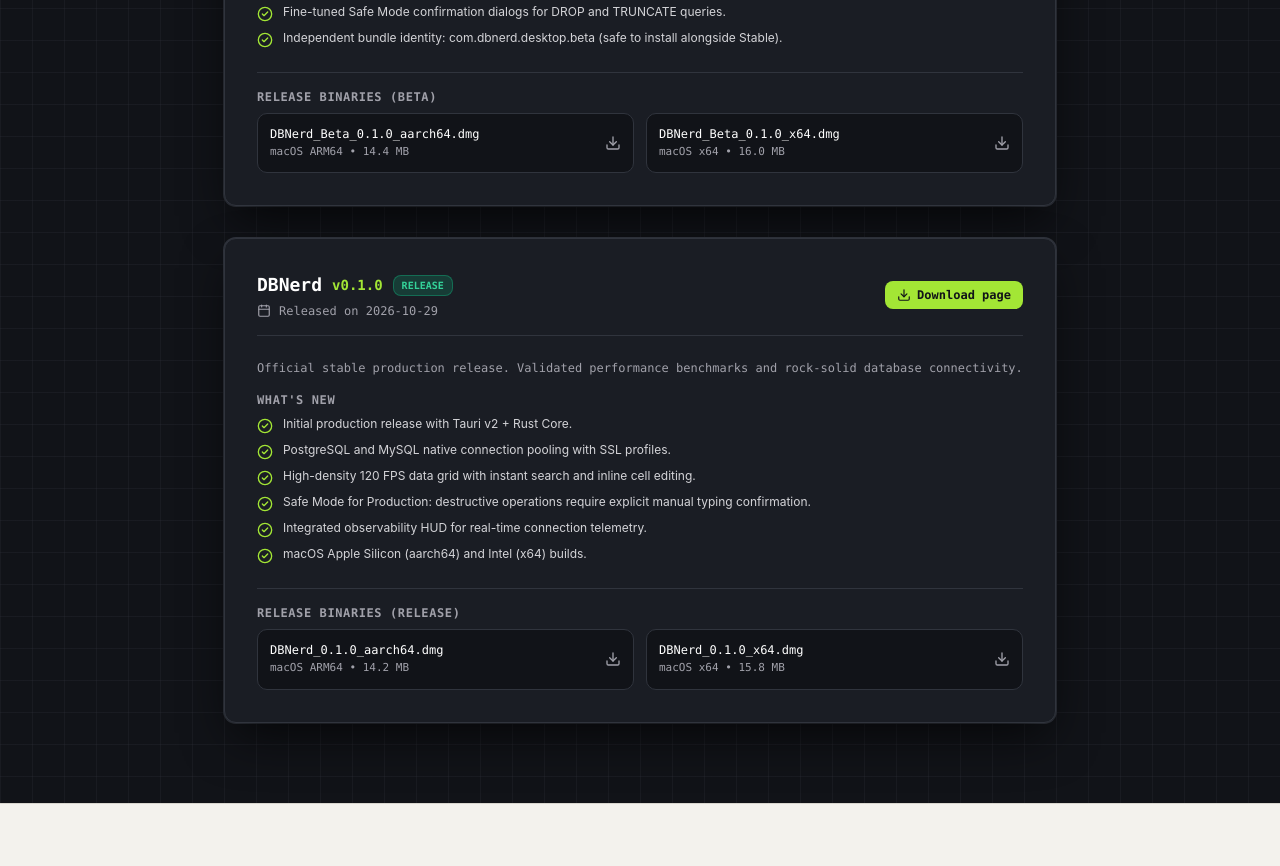
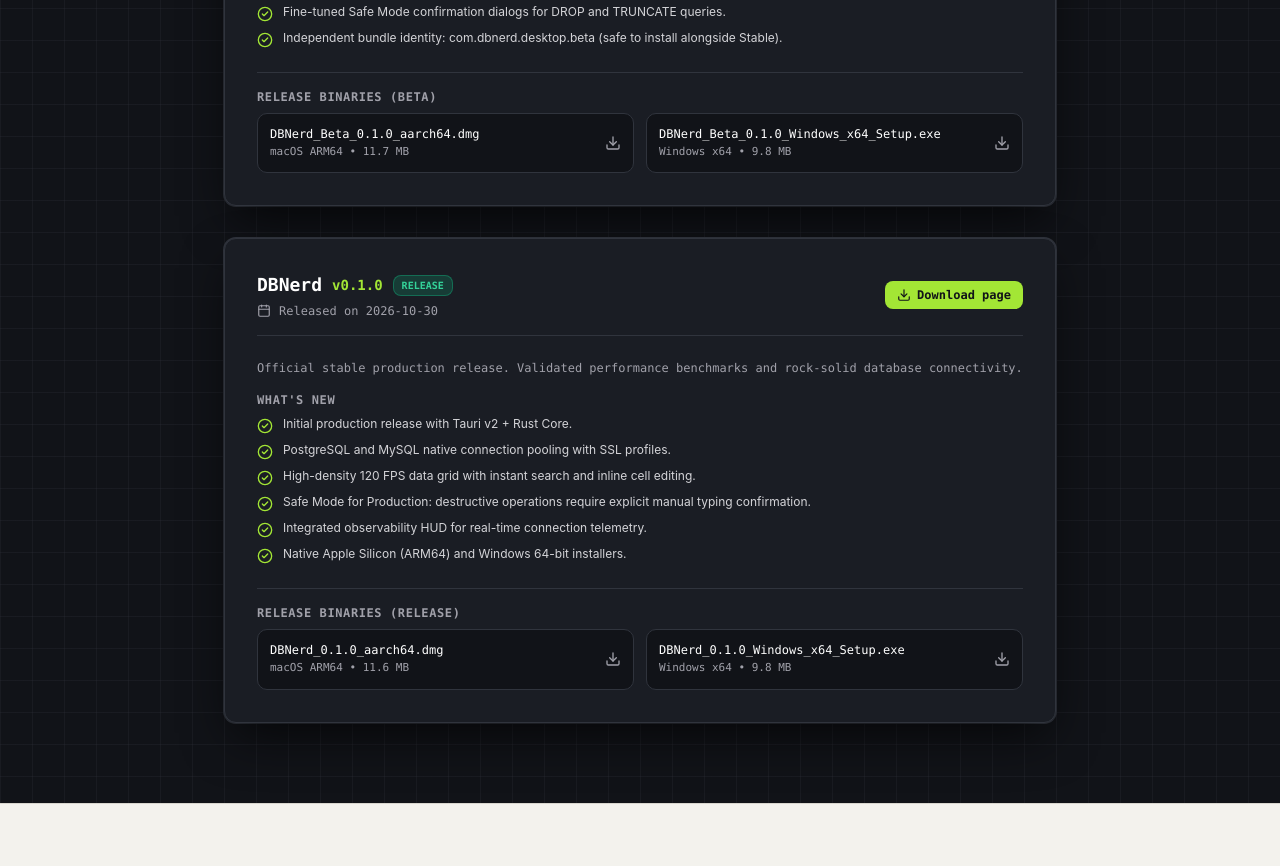
Before and after one commit to nerd-riot/website, a Next.js app: page /releases in a window 1280 px wide. Shown: the part 600-1466 px from the top of the page. Built offline with nearby package versions, Linux system fonts and the light colour scheme.

Commit message:
feat(download): connect Google Drive release & beta channels with verified checksums

```diff
--- a/app/api/downloads/[assetId]/route.ts
+++ b/app/api/downloads/[assetId]/route.ts
@@ -5,8 +5,11 @@
   channel: "release" | "beta";
   filename: string;
   envKey: string;
-  fallbackUrl: string;
+  fallbackFolderUrl: string;
 }
+
+const GDRIVE_BETA_FOLDER = "https://drive.google.com/drive/folders/1UyCPmcmzTasiJujR3QbRgV573UmApLeX?usp=drive_link";
+const GDRIVE_RELEASE_FOLDER = "https://drive.google.com/drive/folders/178UfDA2B63ZosCGT-bLjMVzH29MgjUC4?usp=drive_link";
 
 const ASSET_REGISTRY: Record<string, AssetEntry> = {
   // Release (Stable) Channel
@@ -14,52 +17,59 @@
     channel: "release",
     filename: "DBNerd_0.1.0_aarch64.dmg",
     envKey: "GDRIVE_DBNERD_RELEASE_MAC_ARM64",
-    fallbackUrl: "https://github.com/nerd-riot/db-nerd/releases/latest",
+    fallbackFolderUrl: GDRIVE_RELEASE_FOLDER,
   },
   "dbnerd-release-macos-x64-v0.1.0": {
     channel: "release",
     filename: "DBNerd_0.1.0_x64.dmg",
     envKey: "GDRIVE_DBNERD_RELEASE_MAC_X64",
-    fallbackUrl: "https://github.com/nerd-riot/db-nerd/releases/latest",
+    fallbackFolderUrl: GDRIVE_RELEASE_FOLDER,
   },
-  // Beta Channel (macOS)
+  "dbnerd-release-windows-setup-v0.1.0": {
+    channel: "release",
+    filename: "DBNerd_0.1.0_Windows_x64_Setup.exe",
+    envKey: "GDRIVE_DBNERD_RELEASE_WIN_SETUP",
+    fallbackFolderUrl: GDRIVE_RELEASE_FOLDER,
+  },
+
+  // Beta Channel
   "dbnerd-beta-macos-arm64-v0.1.0": {
     channel: "beta",
     filename: "DBNerd_Beta_0.1.0_aarch64.dmg",
     envKey: "GDRIVE_DBNERD_BETA_MAC_ARM64",
-    fallbackUrl: "https://github.com/nerd-riot/db-nerd/releases",
+    fallbackFolderUrl: GDRIVE_BETA_FOLDER,
   },
   "dbnerd-beta-macos-x64-v0.1.0": {
     channel: "beta",
     filename: "DBNerd_Beta_0.1.0_x64.dmg",
     envKey: "GDRIVE_DBNERD_BETA_MAC_X64",
-    fallbackUrl: "https://github.com/nerd-riot/db-nerd/releases",
+    fallbackFolderUrl: GDRIVE_BETA_FOLDER,
   },
-  // Beta Channel (Windows)
   "dbnerd-beta-windows-setup-v0.1.0": {
     channel: "beta",
     filename: "DBNerd_Beta_0.1.0_Windows_x64_Setup.exe",
     envKey: "GDRIVE_DBNERD_BETA_WIN_SETUP",
-    fallbackUrl: "https://github.com/nerd-riot/db-nerd/releases",
+    fallbackFolderUrl: GDRIVE_BETA_FOLDER,
   },
   "dbnerd-beta-windows-standalone-v0.1.0": {
     channel: "beta",
     filename: "DBNerd_Beta_0.1.0_Windows_x64_standalone.exe",
     envKey: "GDRIVE_DBNERD_BETA_WIN_STANDALONE",
-    fallbackUrl: "https://github.com/nerd-riot/db-nerd/releases",
+    fallbackFolderUrl: GDRIVE_BETA_FOLDER,
   },
+
   // Legacy aliases
   "dbnerd-macos-arm64-v0.1.0": {
     channel: "release",
     filename: "DBNerd_0.1.0_aarch64.dmg",
     envKey: "GDRIVE_DBNERD_RELEASE_MAC_ARM64",
-    fallbackUrl: "https://github.com/nerd-riot/db-nerd/releases/latest",
+    fallbackFolderUrl: GDRIVE_RELEASE_FOLDER,
   },
   "dbnerd-macos-x64-v0.1.0": {
     channel: "release",
     filename: "DBNerd_0.1.0_x64.dmg",
     envKey: "GDRIVE_DBNERD_RELEASE_MAC_X64",
-    fallbackUrl: "https://github.com/nerd-riot/db-nerd/releases/latest",
+    fallbackFolderUrl: GDRIVE_RELEASE_FOLDER,
   },
 };
 
@@ -95,7 +105,7 @@
           project_id: "a0eebc99-9c0b-4ef8-bb6d-6bb9bd380a11", // DBNerd
           event_type: "download_requested",
           source: referer.includes("/releases") ? "website" : "direct",
-          platform: "macos",
+          platform: assetId.includes("windows") ? "windows" : "macos",
           architecture: assetId.includes("arm64") ? "arm64" : "x64",
           user_agent: userAgent,
           referer: referer,
@@ -105,21 +115,19 @@
     } catch {}
   }
 
-  // Check Google Drive configuration
+  // 1. If individual Google Drive File ID / Share link is set in Environment:
+  // BFF streams the file directly to the client with hidden Google Drive URL!
   const gdriveId = process.env[asset.envKey];
 
   if (gdriveId && gdriveId.trim().length > 0) {
     try {
-      // BFF streams the file from Google Drive directly to the client
-      // The Google Drive URL is completely hidden from the user.
       return await streamFromGoogleDrive(gdriveId, asset.filename);
     } catch (gdriveErr) {
       console.error(`Error streaming from Google Drive for ${assetId}:`, gdriveErr);
-      // Fallback to fallbackUrl if Google Drive stream fails
-      return NextResponse.redirect(asset.fallbackUrl, 302);
+      return NextResponse.redirect(asset.fallbackFolderUrl, 302);
     }
   }
 
-  // Fallback to GitHub Release if Google Drive variable is not yet filled
-  return NextResponse.redirect(asset.fallbackUrl, 302);
+  // 2. Fallback to Google Drive channel folder
+  return NextResponse.redirect(asset.fallbackFolderUrl, 302);
 }
--- a/app/download/dbnerd/page.tsx
+++ b/app/download/dbnerd/page.tsx
@@ -18,12 +18,13 @@
       bundleId: "com.dbnerd.desktop",
       armDmg: "DBNerd_0.1.0_aarch64.dmg",
       armAssetId: "dbnerd-release-macos-arm64-v0.1.0",
-      armSha: "e3b0c44298fc1c149afbf4c8996fb92427ae41e4649b934ca495991b7852b855",
-      armSize: "14.2 MB",
+      armSha: "a923a30cf9451e7fdeb60ec05cd111ffd39a4088453f1b9385c0692589ced750",
+      armSize: "11.6 MB",
+      gdriveFolder: "https://drive.google.com/drive/folders/178UfDA2B63ZosCGT-bLjMVzH29MgjUC4?usp=drive_link",
       winSetup: "DBNerd_0.1.0_Windows_x64_Setup.exe",
       winAssetId: "dbnerd-release-windows-setup-v0.1.0",
-      winSha: "b5bb9d8014a0f9b1d61e21e796d78dccdf1352f23cd32812f4850b878ae4944c",
-      winSize: "12.5 MB",
+      winSha: "dcce6c2ad22eeff5cadd93fa7ecc62d4f9f92a112e827fac8103e066198d5a06",
+      winSize: "9.8 MB",
     },
     beta: {
       name: "DBNerd Beta",
@@ -36,6 +37,7 @@
       armAssetId: "dbnerd-beta-macos-arm64-v0.1.0",
       armSha: "8b0c34f79861bc018658c548535656017623b9759e72c6fdbf0b16a7421afce6",
       armSize: "11.7 MB",
+      gdriveFolder: "https://drive.google.com/drive/folders/1UyCPmcmzTasiJujR3QbRgV573UmApLeX?usp=drive_link",
       winSetup: "DBNerd_Beta_0.1.0_Windows_x64_Setup.exe",
       winAssetId: "dbnerd-beta-windows-setup-v0.1.0",
       winSha: "dcce6c2ad22eeff5cadd93fa7ecc62d4f9f92a112e827fac8103e066198d5a06",
@@ -124,10 +126,19 @@
               </div>
             </div>
 
-            <div className="flex items-center gap-2">
+            <div className="flex items-center flex-wrap gap-2">
               <span className="text-xs font-mono px-3 py-1.5 rounded bg-[#111318] border border-[#30343D] text-zinc-300">
                 macOS 12+ &bull; Windows 10/11
               </span>
+              <a
+                href={current.gdriveFolder}
+                target="_blank"
+                rel="noopener noreferrer"
+                className="inline-flex items-center gap-1.5 text-xs font-mono px-3 py-1.5 rounded bg-[#111318] hover:bg-[#242832] border border-[#30343D] hover:border-accent text-zinc-300 hover:text-white transition-all"
+              >
+                <span>Browse Drive Folder</span>
+                <ExternalLink className="w-3 h-3 text-accent" />
+              </a>
             </div>
           </div>
 
--- a/app/releases/page.tsx
+++ b/app/releases/page.tsx
@@ -22,14 +22,14 @@
       "Independent bundle identity: com.dbnerd.desktop.beta (safe to install alongside Stable).",
     ],
     assets: [
-      { name: "DBNerd_Beta_0.1.0_aarch64.dmg", platform: "macOS ARM64", size: "14.4 MB", id: "dbnerd-beta-macos-arm64-v0.1.0" },
-      { name: "DBNerd_Beta_0.1.0_x64.dmg", platform: "macOS x64", size: "16.0 MB", id: "dbnerd-beta-macos-x64-v0.1.0" },
+      { name: "DBNerd_Beta_0.1.0_aarch64.dmg", platform: "macOS ARM64", size: "11.7 MB", id: "dbnerd-beta-macos-arm64-v0.1.0" },
+      { name: "DBNerd_Beta_0.1.0_Windows_x64_Setup.exe", platform: "Windows x64", size: "9.8 MB", id: "dbnerd-beta-windows-setup-v0.1.0" },
     ],
   },
   {
     project: "DBNerd",
     version: "v0.1.0",
-    date: "2026-10-29",
+    date: "2026-10-30",
     channel: "release",
     channelBadge: "bg-emerald-500/20 border-emerald-500/40 text-emerald-400",
     description: "Official stable production release. Validated performance benchmarks and rock-solid database connectivity.",
@@ -39,11 +39,11 @@
       "High-density 120 FPS data grid with instant search and inline cell editing.",
       "Safe Mode for Production: destructive operations require explicit manual typing confirmation.",
       "Integrated observability HUD for real-time connection telemetry.",
-      "macOS Apple Silicon (aarch64) and Intel (x64) builds.",
+      "Native Apple Silicon (ARM64) and Windows 64-bit installers.",
     ],
     assets: [
-      { name: "DBNerd_0.1.0_aarch64.dmg", platform: "macOS ARM64", size: "14.2 MB", id: "dbnerd-release-macos-arm64-v0.1.0" },
-      { name: "DBNerd_0.1.0_x64.dmg", platform: "macOS x64", size: "15.8 MB", id: "dbnerd-release-macos-x64-v0.1.0" },
+      { name: "DBNerd_0.1.0_aarch64.dmg", platform: "macOS ARM64", size: "11.6 MB", id: "dbnerd-release-macos-arm64-v0.1.0" },
+      { name: "DBNerd_0.1.0_Windows_x64_Setup.exe", platform: "Windows x64", size: "9.8 MB", id: "dbnerd-release-windows-setup-v0.1.0" },
     ],
   },
 ];
```
